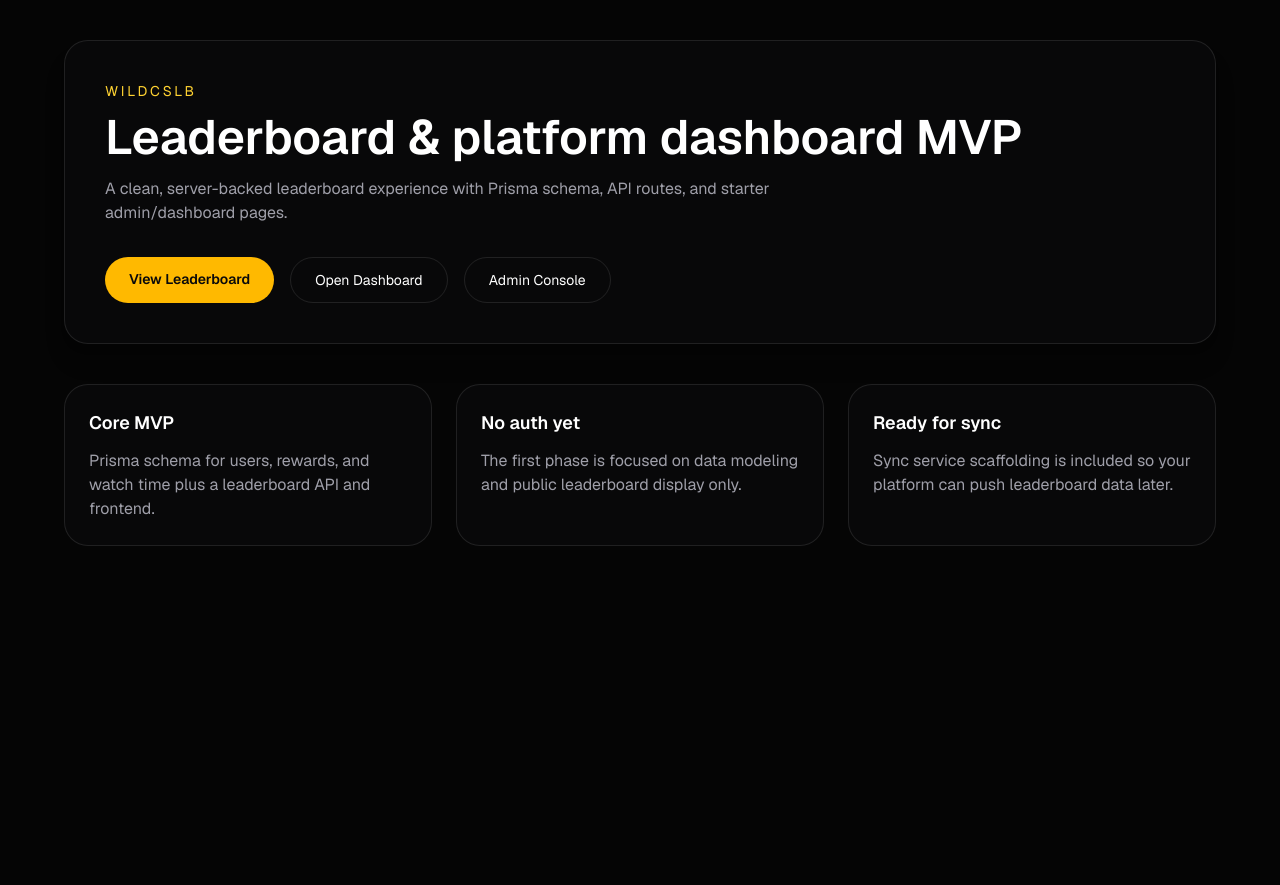
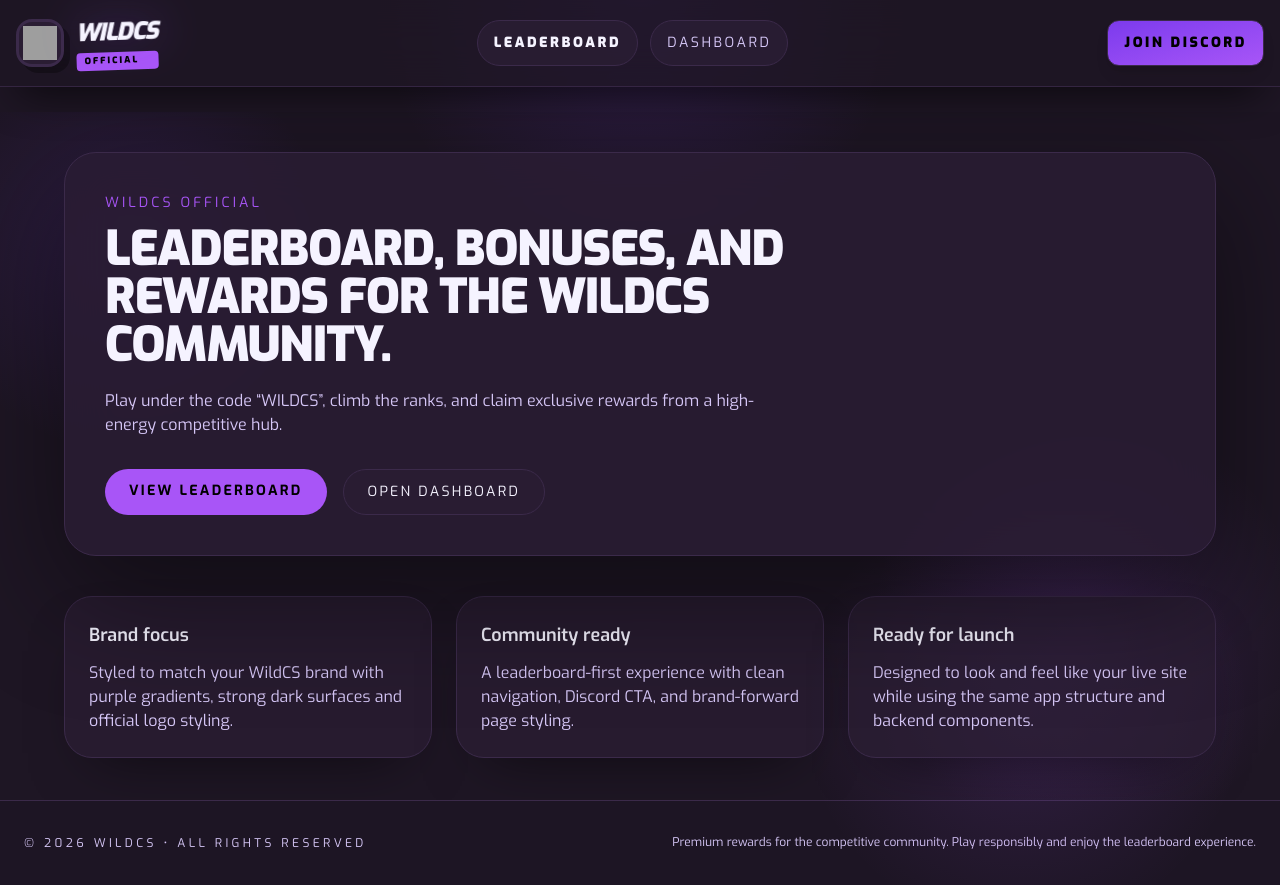
Before and after one commit to LaTars4444/wildcslb, a Next.js app: page / in a window 1280 px wide. Before the commit the page ends 800 px from the top, so only its background shows below. Built offline with nearby package versions, Linux system fonts and the light colour scheme; grey boxes are pictures that could not be loaded.

Commit message:
Make project deploy-ready with Prisma and standalone Next output

```diff
--- a/app/admin/layout.tsx
+++ b/app/admin/layout.tsx
@@ -1,7 +1,7 @@
 import type { Metadata } from "next";
 
 export const metadata: Metadata = {
-  title: "Admin | WildCSLB",
+  title: "Admin | WildCS",
 };
 
 export default function AdminLayout({
@@ -10,7 +10,7 @@ export default function AdminLayout({
   children: React.ReactNode;
 }>) {
   return (
-    <section className="min-h-screen bg-zinc-950 px-6 py-10 text-zinc-100">
+    <section className="min-h-screen bg-[var(--bg-color)] px-6 py-10 text-[var(--text-primary)]">
       <div className="mx-auto max-w-6xl">{children}</div>
     </section>
   );
--- a/app/admin/page.tsx
+++ b/app/admin/page.tsx
@@ -2,22 +2,22 @@ import Link from "next/link";
 
 export default function AdminPage() {
   return (
-    <main className="rounded-3xl border border-white/10 bg-zinc-950/80 p-10 shadow-xl shadow-black/20">
-      <p className="text-sm uppercase tracking-[0.2em] text-amber-300">Admin Console</p>
-      <h1 className="mt-2 text-3xl font-semibold text-white">Management</h1>
-      <p className="mt-4 max-w-2xl text-zinc-400">
+    <main className="rounded-[2rem] border border-[var(--border-color)] bg-[var(--surface-color)]/85 p-10 shadow-[0_40px_120px_-40px_rgba(0,0,0,0.6)] backdrop-blur-xl">
+      <p className="text-sm uppercase tracking-[0.22em] text-[var(--accent-color)]">Admin Console</p>
+      <h1 className="mt-2 text-3xl font-black text-[var(--text-primary)]">Management</h1>
+      <p className="mt-4 max-w-2xl text-[var(--text-secondary)]">
         This admin page is a placeholder for managing users, rewards, and sync operations.
       </p>
       <div className="mt-8 flex flex-wrap gap-4">
         <Link
           href="/leaderboard"
-          className="rounded-full bg-amber-400 px-6 py-3 text-sm font-semibold text-zinc-950 transition hover:bg-amber-300"
+          className="rounded-full bg-[var(--accent-color)] px-6 py-3 text-sm font-black uppercase tracking-[0.16em] text-black transition hover:brightness-110"
         >
           View Leaderboard
         </Link>
         <Link
           href="/dashboard"
-          className="rounded-full border border-white/10 px-6 py-3 text-sm text-white transition hover:border-white/20"
+          className="rounded-full border border-[var(--border-color)] bg-[var(--surface-color)]/95 px-6 py-3 text-sm uppercase tracking-[0.16em] text-[var(--text-primary)] transition hover:border-[var(--primary-color)]"
         >
           Go to Dashboard
         </Link>
--- a/app/dashboard/page.tsx
+++ b/app/dashboard/page.tsx
@@ -15,30 +15,31 @@ const sampleUser = {
 
 export default function DashboardPage() {
   return (
-    <main className="min-h-screen px-6 py-10">
-      <div className="mx-auto max-w-6xl space-y-8">
-        <section className="rounded-3xl border border-white/10 bg-zinc-950/80 p-8 shadow-xl shadow-black/20">
-          <p className="text-sm uppercase tracking-[0.2em] text-amber-300">Dashboard</p>
-          <h1 className="mt-2 text-3xl font-semibold text-white">Overview</h1>
-          <p className="mt-3 text-zinc-400">
+    <main className="relative min-h-screen px-6 py-10">
+      <div className="absolute inset-x-0 top-0 h-40 bg-[radial-gradient(circle_at_top,_rgba(124,58,237,0.16),transparent_18%)]" />
+      <div className="relative mx-auto max-w-6xl space-y-8">
+        <section className="rounded-[2rem] border border-[var(--border-color)] bg-[var(--surface-color)]/85 p-8 shadow-[0_30px_80px_-30px_rgba(0,0,0,0.6)] backdrop-blur-xl">
+          <p className="text-sm uppercase tracking-[0.22em] text-[var(--accent-color)]">Dashboard</p>
+          <h1 className="mt-2 text-3xl font-black text-[var(--text-primary)] sm:text-4xl">Overview</h1>
+          <p className="mt-3 text-[var(--text-secondary)]">
             This dashboard page is a starting point for your platform analytics and user activity.
           </p>
         </section>
 
         <div className="grid gap-6 xl:grid-cols-[1.5fr_1fr]">
-          <div className="rounded-3xl border border-white/10 bg-zinc-950/80 p-8 shadow-xl shadow-black/20">
+          <div className="rounded-[2rem] border border-[var(--border-color)] bg-[var(--surface-color)]/85 p-8 shadow-[0_30px_80px_-30px_rgba(0,0,0,0.6)]">
             <div className="grid gap-4 sm:grid-cols-3">
-              <div className="rounded-3xl bg-zinc-900/80 p-6 text-sm text-zinc-300">
-                <p className="text-zinc-400">Active users</p>
-                <p className="mt-3 text-3xl font-semibold text-white">1.2k</p>
+              <div className="rounded-[1.75rem] bg-[var(--elevated-color)]/80 p-6 text-sm text-[var(--text-secondary)]">
+                <p className="text-[var(--text-secondary)]">Active users</p>
+                <p className="mt-3 text-3xl font-black text-[var(--text-primary)]">1.2k</p>
               </div>
-              <div className="rounded-3xl bg-zinc-900/80 p-6 text-sm text-zinc-300">
-                <p className="text-zinc-400">Weekly volume</p>
-                <p className="mt-3 text-3xl font-semibold text-white">$72.4k</p>
+              <div className="rounded-[1.75rem] bg-[var(--elevated-color)]/80 p-6 text-sm text-[var(--text-secondary)]">
+                <p className="text-[var(--text-secondary)]">Weekly volume</p>
+                <p className="mt-3 text-3xl font-black text-[var(--text-primary)]">$72.4k</p>
               </div>
-              <div className="rounded-3xl bg-zinc-900/80 p-6 text-sm text-zinc-300">
-                <p className="text-zinc-400">Rewards issued</p>
-                <p className="mt-3 text-3xl font-semibold text-white">384</p>
+              <div className="rounded-[1.75rem] bg-[var(--elevated-color)]/80 p-6 text-sm text-[var(--text-secondary)]">
+                <p className="text-[var(--text-secondary)]">Rewards issued</p>
+                <p className="mt-3 text-3xl font-black text-[var(--text-primary)]">384</p>
               </div>
             </div>
           </div>
--- a/app/globals.css
+++ b/app/globals.css
@@ -2,9 +2,19 @@
 
 :root {
   color-scheme: dark;
-  color: #e5e7eb;
-  background: #050505;
-  font-family: var(--font-geist-sans), ui-sans-serif, system-ui, sans-serif;
+  --bg-color: #1e1624;
+  --surface-color: #2a1d33;
+  --elevated-color: #3a2746;
+  --accent-color: #a855f7;
+  --primary-color: #7c3aed;
+  --secondary-color: #c084fc;
+  --text-primary: #f5f3ff;
+  --text-secondary: #d6c7f7;
+  --text-muted: #9a8bb0;
+  --border-color: #3b2a4a;
+  --primary-glow: #a855f7;
+  --accent-glow: #c084fc;
+  font-family: var(--font-exo), ui-sans-serif, system-ui, sans-serif;
 }
 
 html {
@@ -14,10 +24,15 @@ html {
 body {
   min-height: 100vh;
   margin: 0;
-  background: #050505;
-  color: #e5e7eb;
+  background: var(--bg-color);
+  color: var(--text-primary);
+  font-family: var(--font-exo), ui-sans-serif, system-ui, sans-serif;
 }
 
 * {
   box-sizing: border-box;
 }
+
+.glow-text {
+  text-shadow: 0 0 18px rgba(168, 85, 247, 0.45);
+}
--- a/app/layout.tsx
+++ b/app/layout.tsx
@@ -1,20 +1,16 @@
 import type { Metadata } from "next";
-import { Geist, Geist_Mono } from "next/font/google";
+import { Exo } from "next/font/google";
 import "./globals.css";
 
-const geistSans = Geist({
-  variable: "--font-geist-sans",
+const exo = Exo({
   subsets: ["latin"],
-});
-
-const geistMono = Geist_Mono({
-  variable: "--font-geist-mono",
-  subsets: ["latin"],
+  weight: ["400", "500", "600", "700", "800", "900"],
+  variable: "--font-exo",
 });
 
 export const metadata: Metadata = {
-  title: "WildCSLB",
-  description: "Leaderboard and platform dashboard for WildCSLB",
+  title: "WildCS",
+  description: "WildCS leaderboard, bonuses, and community hub",
 };
 
 export default function RootLayout({
@@ -23,11 +19,51 @@ export default function RootLayout({
   children: React.ReactNode;
 }>) {
   return (
-    <html
-      lang="en"
-      className={`${geistSans.variable} ${geistMono.variable} h-full antialiased`}
-    >
-      <body className="min-h-full bg-zinc-950 text-zinc-100">{children}</body>
+    <html lang="en" className={`${exo.variable} h-full antialiased`}>
+      <body className="min-h-full bg-[var(--bg-color)] text-[var(--text-primary)]">
+        <div className="relative min-h-screen overflow-hidden">
+          <div className="pointer-events-none absolute inset-0 bg-[radial-gradient(circle_at_top,_rgba(124,58,237,0.18),transparent_24%),radial-gradient(circle_at_80%_80%,_rgba(168,85,247,0.14),transparent_18%)]" />
+          <nav className="fixed inset-x-0 top-0 z-50 border-b border-[var(--border-color)]/80 bg-[rgba(30,22,36,0.78)]/95 backdrop-blur-xl px-4 py-4 shadow-[0_25px_40px_-20px_rgba(0,0,0,0.65)]">
+            <div className="mx-auto flex max-w-7xl items-center justify-between gap-4">
+              <a href="/" className="group flex items-center gap-3">
+                <div className="relative h-12 w-12 overflow-hidden rounded-2xl border-[3px] border-[var(--border-color)] bg-[var(--surface-color)] shadow-[6px_6px_0_rgba(0,0,0,0.3)] transition duration-300 group-hover:border-[var(--accent-color)]">
+                  <img src="/logo.png" alt="WildCS logo" className="h-full w-full object-cover p-1" />
+                </div>
+                <div className="flex flex-col -rotate-[2deg] transition duration-300 group-hover:rotate-0">
+                  <span className="text-xl font-black italic uppercase tracking-tighter text-[var(--text-primary)] drop-shadow-[0_0_20px_rgba(124,58,237,0.35)] sm:text-2xl">
+                    WILDCS
+                  </span>
+                  <span className="mt-1 inline-block rounded-sm bg-[var(--accent-color)] px-2 py-0.5 text-[9px] font-black uppercase tracking-[0.22em] text-black">
+                    OFFICIAL
+                  </span>
+                </div>
+              </a>
+              <div className="hidden items-center gap-3 md:flex">
+                <a href="/leaderboard" className="inline-flex items-center gap-2 rounded-full border border-[var(--border-color)] bg-[var(--surface-color)]/95 px-4 py-3 text-sm font-black uppercase tracking-[0.18em] text-[var(--text-primary)] transition hover:border-[var(--accent-color)] hover:text-[var(--accent-color)]">
+                  Leaderboard
+                </a>
+                <a href="/dashboard" className="rounded-full border border-[var(--border-color)] bg-[var(--surface-color)]/90 px-4 py-3 text-sm uppercase tracking-[0.18em] text-[var(--text-secondary)] transition hover:border-[var(--accent-color)] hover:text-[var(--text-primary)]">
+                  Dashboard
+                </a>
+              </div>
+              <a href="https://discord.gg/TQeKGwfe28" target="_blank" rel="noreferrer" className="inline-flex items-center gap-2 rounded-xl border border-[var(--border-color)] bg-gradient-to-br from-[var(--primary-color)] to-[var(--accent-color)] px-4 py-3 text-sm font-black uppercase tracking-[0.18em] text-black shadow-lg shadow-[0_20px_60px_rgba(124,58,237,0.18)] transition hover:shadow-[0_20px_80px_rgba(124,58,237,0.26)]">
+                Join Discord
+              </a>
+            </div>
+          </nav>
+
+          <main className="min-h-screen pt-28">{children}</main>
+
+          <footer className="border-t border-[var(--border-color)] bg-[rgba(30,22,36,0.72)] px-6 py-8 text-[var(--text-secondary)]">
+            <div className="mx-auto flex max-w-7xl flex-col gap-4 md:flex-row md:items-center md:justify-between">
+              <p className="text-xs uppercase tracking-[0.28em]">© 2026 WILDCS • All Rights Reserved</p>
+              <p className="text-xs leading-relaxed max-w-2xl">
+                Premium rewards for the competitive community. Play responsibly and enjoy the leaderboard experience.
+              </p>
+            </div>
+          </footer>
+        </div>
+      </body>
     </html>
   );
 }
--- a/app/leaderboard/page.tsx
+++ b/app/leaderboard/page.tsx
@@ -47,14 +47,17 @@ export default function LeaderboardPage() {
   }, [period]);
 
   return (
-    <main className="min-h-screen px-6 py-10">
-      <div className="mx-auto max-w-6xl space-y-8">
-        <section className="rounded-3xl border border-white/10 bg-zinc-950/80 p-8 shadow-xl shadow-black/20">
+    <main className="relative min-h-screen px-6 py-10">
+      <div className="absolute inset-x-0 top-0 h-72 bg-[radial-gradient(circle_at_top,_rgba(124,58,237,0.16),transparent_20%),radial-gradient(circle_at_80%_90%,_rgba(168,85,247,0.14),transparent_24%)]" />
+      <div className="relative mx-auto max-w-6xl space-y-8">
+        <section className="rounded-[2rem] border border-[var(--border-color)] bg-[var(--surface-color)]/85 p-8 shadow-[0_30px_80px_-30px_rgba(0,0,0,0.6)] backdrop-blur-xl">
           <div className="flex flex-col gap-6 sm:flex-row sm:items-center sm:justify-between">
             <div>
-              <p className="text-sm uppercase tracking-[0.2em] text-amber-300">Leaderboard</p>
-              <h1 className="mt-2 text-3xl font-semibold text-white">Top players</h1>
-              <p className="mt-3 max-w-2xl text-zinc-400">
+              <p className="text-sm uppercase tracking-[0.24em] text-[var(--accent-color)]">Leaderboard</p>
+              <h1 className="mt-2 text-3xl font-black text-[var(--text-primary)] sm:text-4xl">
+                Top players
+              </h1>
+              <p className="mt-3 max-w-2xl text-[var(--text-secondary)]">
                 Browse the current leaderboard and switch between leaderboard periods.
               </p>
             </div>
@@ -63,11 +66,13 @@ export default function LeaderboardPage() {
         </section>
 
         {error ? (
-          <div className="rounded-3xl border border-red-500/20 bg-red-500/10 p-6 text-red-200">
+          <div className="rounded-[1.75rem] border border-red-500/20 bg-red-500/10 p-6 text-red-200">
             {error}
           </div>
         ) : isLoading ? (
-          <div className="rounded-3xl border border-white/10 bg-zinc-950/80 p-8 text-zinc-400">Loading leaderboard...</div>
+          <div className="rounded-[1.75rem] border border-[var(--border-color)] bg-[var(--surface-color)]/85 p-8 text-[var(--text-secondary)]">
+            Loading leaderboard...
+          </div>
         ) : (
           <LeaderboardTable users={users} />
         )}
--- a/app/page.tsx
+++ b/app/page.tsx
@@ -2,46 +2,44 @@ import Link from "next/link";
 
 export default function Home() {
   return (
-    <main className="min-h-screen px-6 py-10">
-      <div className="mx-auto max-w-6xl space-y-10">
-        <section className="rounded-3xl border border-white/10 bg-zinc-950/80 p-10 shadow-xl shadow-black/20">
-          <p className="text-sm uppercase tracking-[0.2em] text-amber-300">WildCSLB</p>
-          <h1 className="mt-3 text-4xl font-semibold text-white sm:text-5xl">
-            Leaderboard & platform dashboard MVP
+    <main className="relative min-h-[calc(100vh-7rem)] overflow-hidden px-6 py-10">
+      <div className="absolute inset-0 bg-[radial-gradient(circle_at_10%_20%,rgba(124,58,237,0.16),transparent_16%),radial-gradient(circle_at_85%_75%,rgba(168,85,247,0.14),transparent_18%)]" />
+      <div className="relative mx-auto flex max-w-6xl flex-col gap-10">
+        <section className="rounded-[2rem] border border-[var(--border-color)] bg-[var(--surface-color)]/85 p-10 shadow-[0_40px_120px_rgba(0,0,0,0.45)] backdrop-blur-xl">
+          <p className="text-sm uppercase tracking-[0.22em] text-[var(--accent-color)]">WildCS Official</p>
+          <h1 className="mt-3 max-w-3xl text-4xl font-black uppercase tracking-tight text-[var(--text-primary)] sm:text-5xl">
+            Leaderboard, bonuses, and rewards for the WildCS community.
           </h1>
-          <p className="mt-4 max-w-2xl text-zinc-400">
-            A clean, server-backed leaderboard experience with Prisma schema, API routes, and starter admin/dashboard pages.
+          <p className="mt-5 max-w-2xl text-[var(--text-secondary)]">
+            Play under the code “WILDCS”, climb the ranks, and claim exclusive rewards from a high-energy competitive hub.
           </p>
           <div className="mt-8 flex flex-wrap gap-4">
-            <Link href="/leaderboard" className="rounded-full bg-amber-400 px-6 py-3 text-sm font-semibold text-zinc-950 transition hover:bg-amber-300">
+            <Link href="/leaderboard" className="rounded-full bg-[var(--accent-color)] px-6 py-3 text-sm font-bold uppercase tracking-[0.16em] text-black transition hover:brightness-110">
               View Leaderboard
             </Link>
-            <Link href="/dashboard" className="rounded-full border border-white/10 px-6 py-3 text-sm text-white transition hover:border-white/20">
+            <Link href="/dashboard" className="rounded-full border border-[var(--border-color)] bg-[var(--surface-color)]/95 px-6 py-3 text-sm uppercase tracking-[0.16em] text-[var(--text-primary)] transition hover:border-[var(--primary-color)]">
               Open Dashboard
-            </Link>
-            <Link href="/admin" className="rounded-full border border-white/10 px-6 py-3 text-sm text-white transition hover:border-white/20">
-              Admin Console
             </Link>
           </div>
         </section>
 
         <section className="grid gap-6 lg:grid-cols-3">
-          <article className="rounded-3xl border border-white/10 bg-zinc-950/80 p-6">
-            <h2 className="text-lg font-semibold text-white">Core MVP</h2>
-            <p className="mt-3 text-zinc-400">
-              Prisma schema for users, rewards, and watch time plus a leaderboard API and frontend.
+          <article className="rounded-[1.75rem] border border-[var(--border-color)] bg-[var(--surface-color)]/80 p-6 shadow-[0_25px_60px_-30px_rgba(0,0,0,0.6)]">
+            <h2 className="text-lg font-semibold text-[var(--text-primary)]">Brand focus</h2>
+            <p className="mt-3 text-[var(--text-secondary)]">
+              Styled to match your WildCS brand with purple gradients, strong dark surfaces and official logo styling.
             </p>
           </article>
-          <article className="rounded-3xl border border-white/10 bg-zinc-950/80 p-6">
-            <h2 className="text-lg font-semibold text-white">No auth yet</h2>
-            <p className="mt-3 text-zinc-400">
-              The first phase is focused on data modeling and public leaderboard display only.
+          <article className="rounded-[1.75rem] border border-[var(--border-color)] bg-[var(--surface-color)]/80 p-6 shadow-[0_25px_60px_-30px_rgba(0,0,0,0.6)]">
+            <h2 className="text-lg font-semibold text-[var(--text-primary)]">Community ready</h2>
+            <p className="mt-3 text-[var(--text-secondary)]">
+              A leaderboard-first experience with clean navigation, Discord CTA, and brand-forward page styling.
             </p>
           </article>
-          <article className="rounded-3xl border border-white/10 bg-zinc-950/80 p-6">
-            <h2 className="text-lg font-semibold text-white">Ready for sync</h2>
-            <p className="mt-3 text-zinc-400">
-              Sync service scaffolding is included so your platform can push leaderboard data later.
+          <article className="rounded-[1.75rem] border border-[var(--border-color)] bg-[var(--surface-color)]/80 p-6 shadow-[0_25px_60px_-30px_rgba(0,0,0,0.6)]">
+            <h2 className="text-lg font-semibold text-[var(--text-primary)]">Ready for launch</h2>
+            <p className="mt-3 text-[var(--text-secondary)]">
+              Designed to look and feel like your live site while using the same app structure and backend components.
             </p>
           </article>
         </section>
--- a/components/UserCard.tsx
+++ b/components/UserCard.tsx
@@ -2,24 +2,24 @@ import { User } from "@/lib/types";
 
 export default function UserCard({ user }: { user: User }) {
   return (
-    <div className="rounded-3xl border border-white/10 bg-zinc-950/80 p-6">
+    <div className="rounded-[1.75rem] border border-[var(--border-color)] bg-[var(--surface-color)]/85 p-6">
       <div className="flex items-center gap-4">
-        <div className="flex h-14 w-14 items-center justify-center rounded-full bg-amber-400 text-xl font-semibold text-zinc-950">
+        <div className="flex h-14 w-14 items-center justify-center rounded-full bg-[var(--accent-color)] text-xl font-semibold text-black">
           {user.username.charAt(0).toUpperCase()}
         </div>
         <div>
-          <p className="text-lg font-semibold text-white">{user.username}</p>
-          <p className="text-sm text-zinc-400">VIP {user.vipTier} • {user.streakDays}-day streak</p>
+          <p className="text-lg font-semibold text-[var(--text-primary)]">{user.username}</p>
+          <p className="text-sm text-[var(--text-secondary)]">VIP {user.vipTier} • {user.streakDays}-day streak</p>
         </div>
       </div>
       <div className="mt-6 grid gap-3 sm:grid-cols-2">
-        <div className="rounded-3xl bg-zinc-900/80 p-4 text-sm text-zinc-300">
-          <p className="text-zinc-400">Total wagered</p>
-          <p className="mt-1 text-white">${user.totalWagered.toFixed(0)}</p>
+        <div className="rounded-[1.75rem] bg-[var(--elevated-color)]/80 p-4 text-sm text-[var(--text-secondary)]">
+          <p className="text-[var(--text-secondary)]">Total wagered</p>
+          <p className="mt-1 text-[var(--text-primary)]">${user.totalWagered.toFixed(0)}</p>
         </div>
-        <div className="rounded-3xl bg-zinc-900/80 p-4 text-sm text-zinc-300">
-          <p className="text-zinc-400">Watch time</p>
-          <p className="mt-1 text-white">{user.watchTime}m</p>
+        <div className="rounded-[1.75rem] bg-[var(--elevated-color)]/80 p-4 text-sm text-[var(--text-secondary)]">
+          <p className="text-[var(--text-secondary)]">Watch time</p>
+          <p className="mt-1 text-[var(--text-primary)]">{user.watchTime}m</p>
         </div>
       </div>
     </div>
```
Also changed, not shown: components/LeaderboardFilter.tsx (+4 -4 lines), components/LeaderboardTable.tsx (+12 -12 lines), components/RewardCard.tsx (+5 -5 lines), 1 other file (tests, documents, lock files or other folders).
